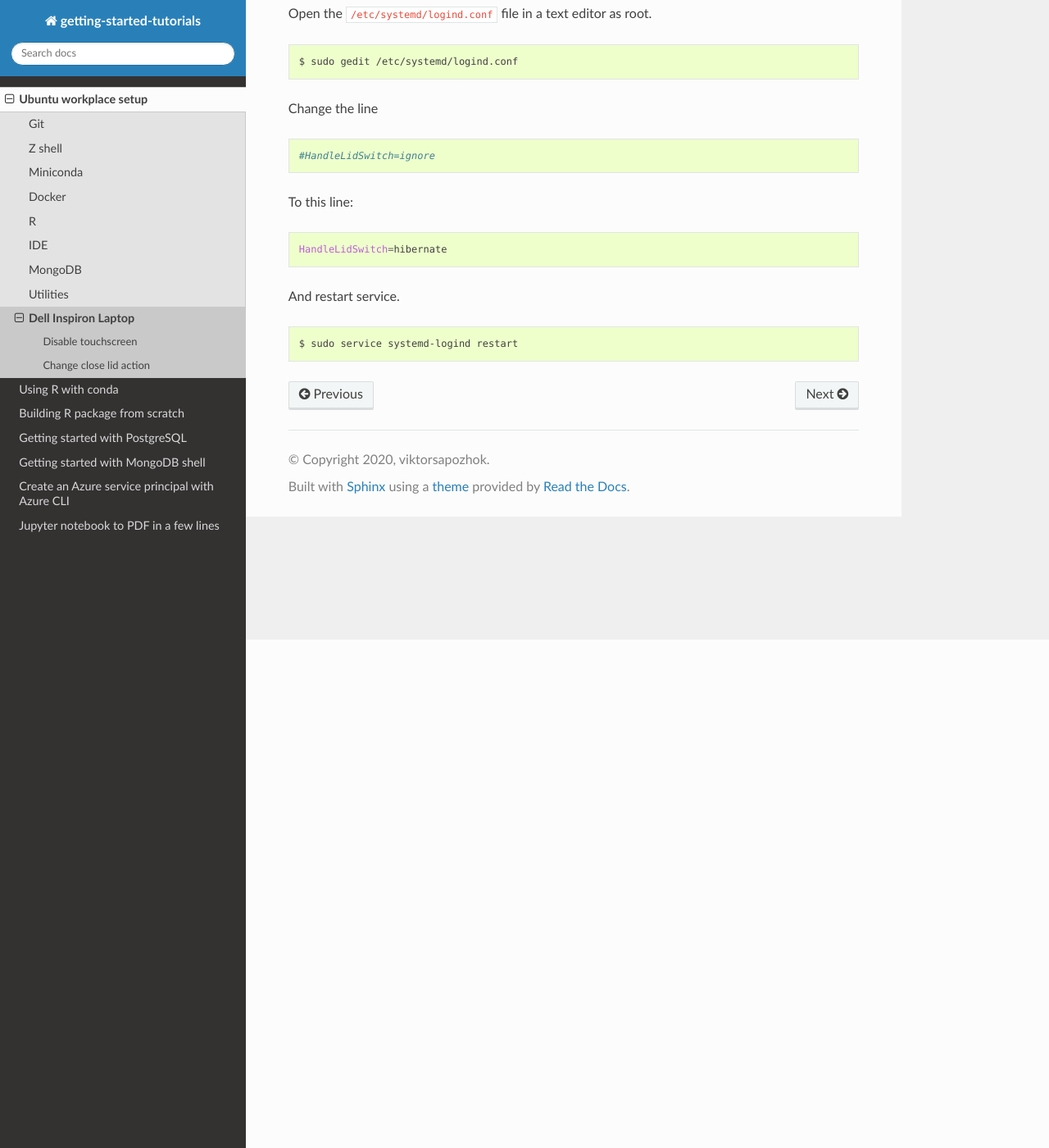
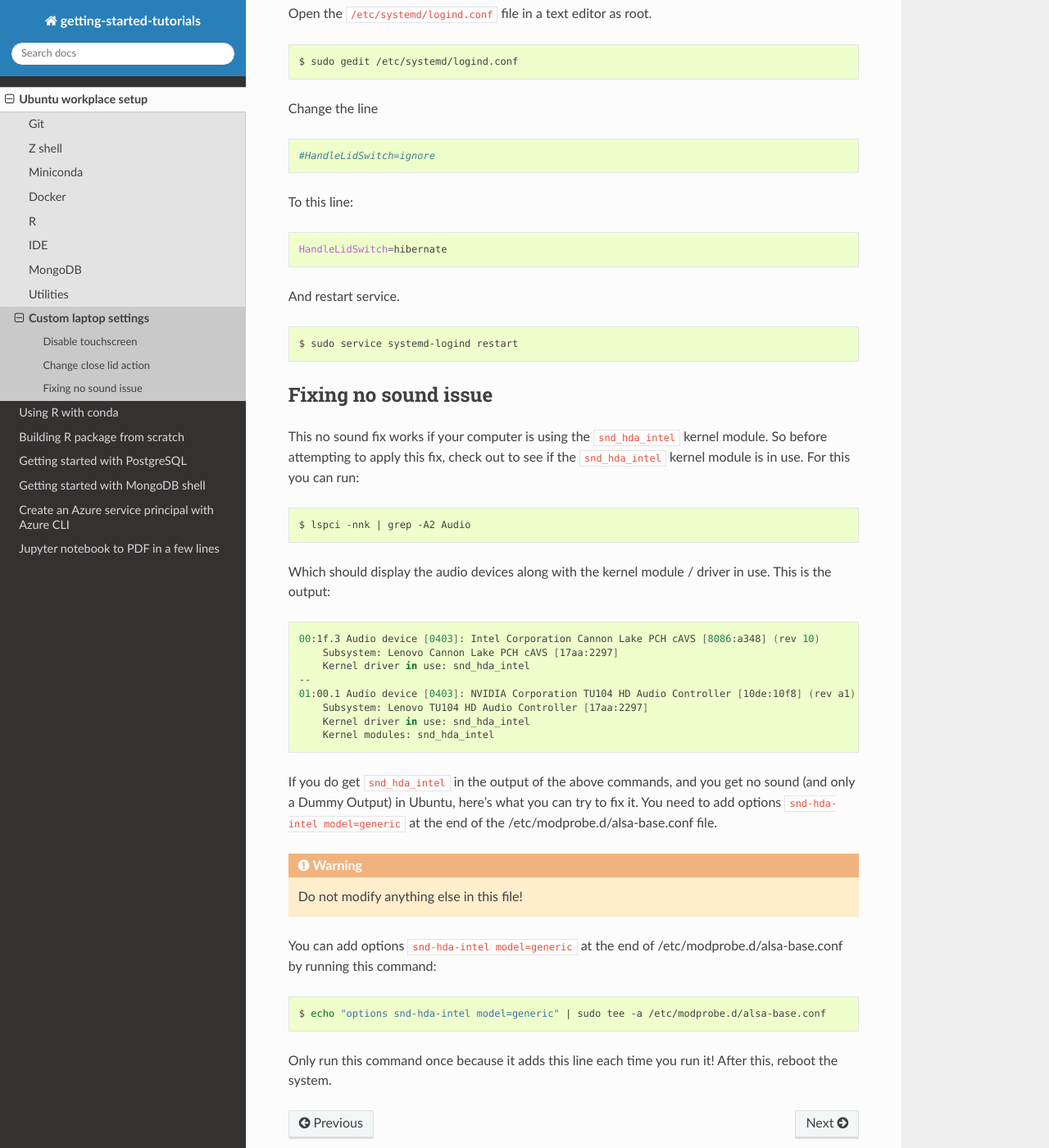
Before and after one commit to viktorsapozhok/getting-started-tutorials, a Sphinx documentation site: the page built from docs/source/workplace/laptop.rst, in a window 1280 px wide and 1400 px high, scrolled down 620 px. Shown: the whole window at 82% size. Built offline with Sphinx 7.4.7 and the Read the Docs theme 2.0.0, drawn with Linux system fonts in a browser that asks for light colours; some of the changed text lies outside the part shown.

Commit message:
added dummy output fix

```diff
--- a/docs/source/workplace/laptop.rst
+++ b/docs/source/workplace/laptop.rst
@@ -1,5 +1,5 @@
-Dell Inspiron Laptop
-====================
+Custom laptop settings
+======================
 
 Disable touchscreen
 -------------------
@@ -47,3 +47,47 @@ And restart service.
 .. code-block:: bash
 
     $ sudo service systemd-logind restart
+
+Fixing no sound issue
+---------------------
+
+This no sound fix works if your computer is using the ``snd_hda_intel`` kernel module.
+So before attempting to apply this fix, check out to see if the ``snd_hda_intel``
+kernel module is in use. For this you can run:
+
+.. code-block:: bash
+
+    $ lspci -nnk | grep -A2 Audio
+
+Which should display the audio devices along with the kernel module / driver in use.
+This is the output:
+
+.. code-block:: bash
+
+    00:1f.3 Audio device [0403]: Intel Corporation Cannon Lake PCH cAVS [8086:a348] (rev 10)
+        Subsystem: Lenovo Cannon Lake PCH cAVS [17aa:2297]
+        Kernel driver in use: snd_hda_intel
+    --
+    01:00.1 Audio device [0403]: NVIDIA Corporation TU104 HD Audio Controller [10de:10f8] (rev a1)
+        Subsystem: Lenovo TU104 HD Audio Controller [17aa:2297]
+        Kernel driver in use: snd_hda_intel
+        Kernel modules: snd_hda_intel
+
+If you do get ``snd_hda_intel`` in the output of the above commands, and you get
+no sound (and only a Dummy Output) in Ubuntu, here's what you can try to fix it.
+You need to add options ``snd-hda-intel model=generic`` at the end of the
+/etc/modprobe.d/alsa-base.conf file.
+
+.. warning::
+
+    Do not modify anything else in this file!
+
+You can add options ``snd-hda-intel model=generic`` at the end of
+/etc/modprobe.d/alsa-base.conf by running this command:
+
+.. code-block:: bash
+
+    $ echo "options snd-hda-intel model=generic" | sudo tee -a /etc/modprobe.d/alsa-base.conf
+
+Only run this command once because it adds this line each time you run it!
+After this, reboot the system.
```
